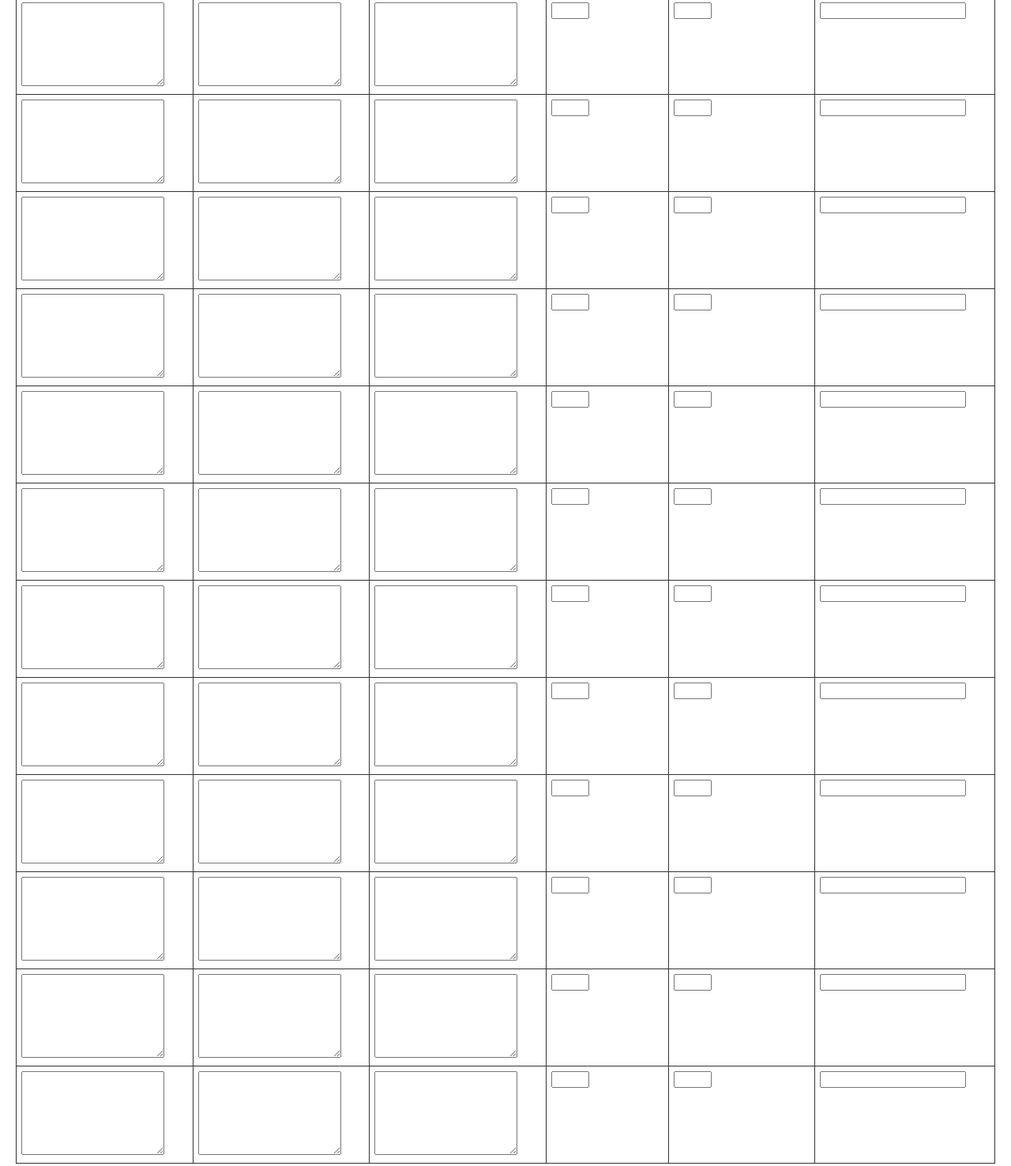
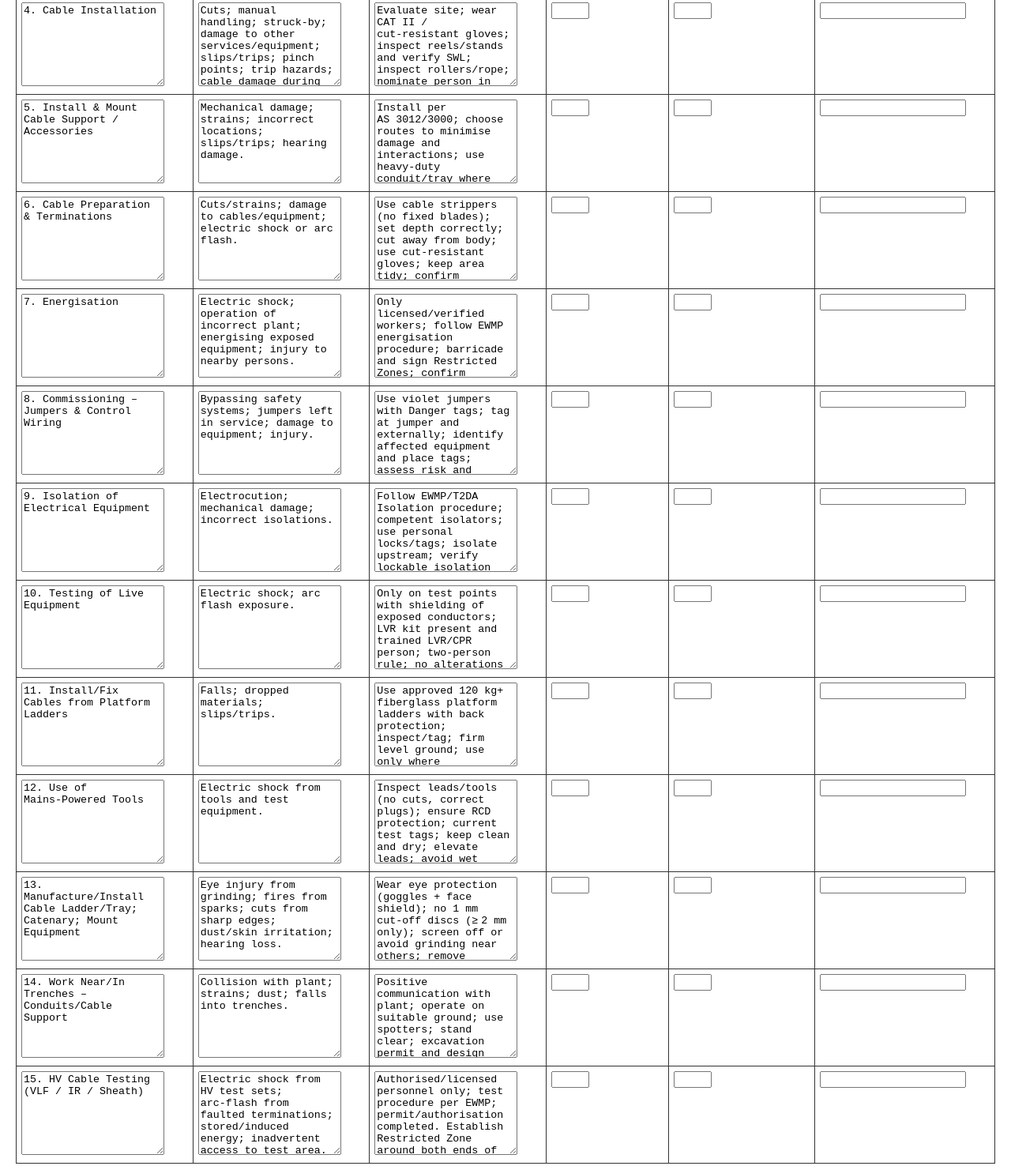
Before and after one commit to choogwerf/hv-cabling-swms-form, a website: page index.html in a window 1280 px wide. Shown: the part 2773-4249 px from the top of the page at 79% size. Drawn offline with nearby package versions, Linux system fonts and the light colour scheme.

Commit message:
Populate all 15 SWMS tasks with hazards and controls; set job, hazards, controls columns to read-only; fix signature pad initialisation and enlarge read-only text areas; maintain PDF generation and email submission.

```diff
--- a/index.html
+++ b/index.html
@@ -502,98 +502,99 @@
            These rows lock the Job Sequence, Hazards and Controls columns (read‑only)
            so users cannot modify the core content.  They provide space for
            additional risk ratings and responsible persons to be recorded. -->
+      <!-- 4. Cable Installation -->
       <tr>
-        <td><textarea rows="3" name="job[]" readonly></textarea></td>
-        <td><textarea rows="3" name="hazards[]" readonly></textarea></td>
-        <td><textarea rows="3" name="controls[]" readonly></textarea></td>
+        <td><textarea rows="3" name="job[]" readonly>4. Cable Installation</textarea></td>
+        <td><textarea rows="3" name="hazards[]" readonly>Cuts; manual handling; struck‑by; damage to other services/equipment; slips/trips; pinch points; trip hazards; cable damage during run‑out.</textarea></td>
+        <td><textarea rows="3" name="controls[]" readonly>Evaluate site; wear CAT II / cut‑resistant gloves; inspect reels/stands and verify SWL; inspect rollers/rope; nominate person in control of pull; clear comms (radios/spotters); only trained operators for mechanical equipment; all persons can stop the pull; avoid “line of fire”; keep hands clear and cut ties flush; barricade layout area; avoid walkways; protect sharp edges; barricade trafficable areas.</textarea></td>
         <td><input type="number" min="1" max="5" name="init[]" /></td>
         <td><input type="number" min="1" max="5" name="res[]" /></td>
         <td><input type="text" name="resp[]" /></td>
       </tr>
       <tr>
-        <td><textarea rows="3" name="job[]" readonly></textarea></td>
-        <td><textarea rows="3" name="hazards[]" readonly></textarea></td>
-        <td><textarea rows="3" name="controls[]" readonly></textarea></td>
+        <td><textarea rows="3" name="job[]" readonly>5. Install &amp; Mount Cable Support / Accessories</textarea></td>
+        <td><textarea rows="3" name="hazards[]" readonly>Mechanical damage; strains; incorrect locations; slips/trips; hearing damage.</textarea></td>
+        <td><textarea rows="3" name="controls[]" readonly>Install per AS 3012/3000; choose routes to minimise damage and interactions; use heavy‑duty conduit/tray where required; reposition plant or protect equipment; pre‑plan works; wear hearing protection; maintain housekeeping.</textarea></td>
         <td><input type="number" min="1" max="5" name="init[]" /></td>
         <td><input type="number" min="1" max="5" name="res[]" /></td>
         <td><input type="text" name="resp[]" /></td>
       </tr>
       <tr>
-        <td><textarea rows="3" name="job[]" readonly></textarea></td>
-        <td><textarea rows="3" name="hazards[]" readonly></textarea></td>
-        <td><textarea rows="3" name="controls[]" readonly></textarea></td>
+        <td><textarea rows="3" name="job[]" readonly>6. Cable Preparation &amp; Terminations</textarea></td>
+        <td><textarea rows="3" name="hazards[]" readonly>Cuts/strains; damage to cables/equipment; electric shock or arc flash.</textarea></td>
+        <td><textarea rows="3" name="controls[]" readonly>Use cable strippers (no fixed blades); set depth correctly; cut away from body; use cut‑resistant gloves; keep area tidy; confirm isolation and test for dead per EWMP before work; wear arc‑rated PPE and insulating gloves.</textarea></td>
         <td><input type="number" min="1" max="5" name="init[]" /></td>
         <td><input type="number" min="1" max="5" name="res[]" /></td>
         <td><input type="text" name="resp[]" /></td>
       </tr>
       <tr>
-        <td><textarea rows="3" name="job[]" readonly></textarea></td>
-        <td><textarea rows="3" name="hazards[]" readonly></textarea></td>
-        <td><textarea rows="3" name="controls[]" readonly></textarea></td>
+        <td><textarea rows="3" name="job[]" readonly>7. Energisation</textarea></td>
+        <td><textarea rows="3" name="hazards[]" readonly>Electric shock; operation of incorrect plant; energising exposed equipment; injury to nearby persons.</textarea></td>
+        <td><textarea rows="3" name="controls[]" readonly>Only licensed/verified workers; follow EWMP energisation procedure; barricade and sign Restricted Zones; confirm testing and documentation; reinstate covers; communicate with stakeholders; keep persons clear of arc zones; apply boundary isolations; manage induced/stored voltages; test results recorded and ECOC completed.</textarea></td>
         <td><input type="number" min="1" max="5" name="init[]" /></td>
         <td><input type="number" min="1" max="5" name="res[]" /></td>
         <td><input type="text" name="resp[]" /></td>
       </tr>
       <tr>
-        <td><textarea rows="3" name="job[]" readonly></textarea></td>
-        <td><textarea rows="3" name="hazards[]" readonly></textarea></td>
-        <td><textarea rows="3" name="controls[]" readonly></textarea></td>
+        <td><textarea rows="3" name="job[]" readonly>8. Commissioning – Jumpers &amp; Control Wiring</textarea></td>
+        <td><textarea rows="3" name="hazards[]" readonly>Bypassing safety systems; jumpers left in service; damage to equipment; injury.</textarea></td>
+        <td><textarea rows="3" name="controls[]" readonly>Use violet jumpers with Danger tags; tag at jumper and externally; identify affected equipment and place tags; assess risk and obtain supervisor authorisation; maintain bridging register; remove jumpers ASAP; superintendent authorises high‑risk cases.</textarea></td>
         <td><input type="number" min="1" max="5" name="init[]" /></td>
         <td><input type="number" min="1" max="5" name="res[]" /></td>
         <td><input type="text" name="resp[]" /></td>
       </tr>
       <tr>
-        <td><textarea rows="3" name="job[]" readonly></textarea></td>
-        <td><textarea rows="3" name="hazards[]" readonly></textarea></td>
-        <td><textarea rows="3" name="controls[]" readonly></textarea></td>
+        <td><textarea rows="3" name="job[]" readonly>9. Isolation of Electrical Equipment</textarea></td>
+        <td><textarea rows="3" name="hazards[]" readonly>Electrocution; mechanical damage; incorrect isolations.</textarea></td>
+        <td><textarea rows="3" name="controls[]" readonly>Follow EWMP/T2DA Isolation procedure; competent isolators; use personal locks/tags; isolate upstream; verify lockable isolation points; determine simple vs complex isolations; ensure not detrimental to others.</textarea></td>
         <td><input type="number" min="1" max="5" name="init[]" /></td>
         <td><input type="number" min="1" max="5" name="res[]" /></td>
         <td><input type="text" name="resp[]" /></td>
       </tr>
       <tr>
-        <td><textarea rows="3" name="job[]" readonly></textarea></td>
-        <td><textarea rows="3" name="hazards[]" readonly></textarea></td>
-        <td><textarea rows="3" name="controls[]" readonly></textarea></td>
+        <td><textarea rows="3" name="job[]" readonly>10. Testing of Live Equipment</textarea></td>
+        <td><textarea rows="3" name="hazards[]" readonly>Electric shock; arc flash exposure.</textarea></td>
+        <td><textarea rows="3" name="controls[]" readonly>Only on test points with shielding of exposed conductors; LVR kit present and trained LVR/CPR person; two‑person rule; no alterations on live equipment; complete Live Risk Assessment; test at lowest protection settings where possible.</textarea></td>
         <td><input type="number" min="1" max="5" name="init[]" /></td>
         <td><input type="number" min="1" max="5" name="res[]" /></td>
         <td><input type="text" name="resp[]" /></td>
       </tr>
       <tr>
-        <td><textarea rows="3" name="job[]" readonly></textarea></td>
-        <td><textarea rows="3" name="hazards[]" readonly></textarea></td>
-        <td><textarea rows="3" name="controls[]" readonly></textarea></td>
+        <td><textarea rows="3" name="job[]" readonly>11. Install/Fix Cables from Platform Ladders</textarea></td>
+        <td><textarea rows="3" name="hazards[]" readonly>Falls; dropped materials; slips/trips.</textarea></td>
+        <td><textarea rows="3" name="controls[]" readonly>Use approved 120 kg+ fiberglass platform ladders with back protection; inspect/tag; firm level ground; use only where EWP/scaffold impractical; observe edge distance; maintain three‑point contact; use tool pouches; maintain housekeeping.</textarea></td>
         <td><input type="number" min="1" max="5" name="init[]" /></td>
         <td><input type="number" min="1" max="5" name="res[]" /></td>
         <td><input type="text" name="resp[]" /></td>
       </tr>
       <tr>
-        <td><textarea rows="3" name="job[]" readonly></textarea></td>
-        <td><textarea rows="3" name="hazards[]" readonly></textarea></td>
-        <td><textarea rows="3" name="controls[]" readonly></textarea></td>
+        <td><textarea rows="3" name="job[]" readonly>12. Use of Mains‑Powered Tools</textarea></td>
+        <td><textarea rows="3" name="hazards[]" readonly>Electric shock from tools and test equipment.</textarea></td>
+        <td><textarea rows="3" name="controls[]" readonly>Inspect leads/tools (no cuts, correct plugs); ensure RCD protection; current test tags; keep clean and dry; elevate leads; avoid wet areas; prefer cordless where possible.</textarea></td>
         <td><input type="number" min="1" max="5" name="init[]" /></td>
         <td><input type="number" min="1" max="5" name="res[]" /></td>
         <td><input type="text" name="resp[]" /></td>
       </tr>
       <tr>
-        <td><textarea rows="3" name="job[]" readonly></textarea></td>
-        <td><textarea rows="3" name="hazards[]" readonly></textarea></td>
-        <td><textarea rows="3" name="controls[]" readonly></textarea></td>
+        <td><textarea rows="3" name="job[]" readonly>13. Manufacture/Install Cable Ladder/Tray; Catenary; Mount Equipment</textarea></td>
+        <td><textarea rows="3" name="hazards[]" readonly>Eye injury from grinding; fires from sparks; cuts from sharp edges; dust/skin irritation; hearing loss.</textarea></td>
+        <td><textarea rows="3" name="controls[]" readonly>Wear eye protection (goggles + face shield); no 1 mm cut‑off discs (≥ 2 mm only); screen off or avoid grinding near others; remove combustibles; hot work permit and extinguisher; prefer cold cut saw; deburr edges; wear cut‑resistant gloves; P2 respirator; follow SDS; appropriate gloves; hearing protection.</textarea></td>
         <td><input type="number" min="1" max="5" name="init[]" /></td>
         <td><input type="number" min="1" max="5" name="res[]" /></td>
         <td><input type="text" name="resp[]" /></td>
       </tr>
       <tr>
-        <td><textarea rows="3" name="job[]" readonly></textarea></td>
-        <td><textarea rows="3" name="hazards[]" readonly></textarea></td>
-        <td><textarea rows="3" name="controls[]" readonly></textarea></td>
+        <td><textarea rows="3" name="job[]" readonly>14. Work Near/In Trenches – Conduits/Cable Support</textarea></td>
+        <td><textarea rows="3" name="hazards[]" readonly>Collision with plant; strains; dust; falls into trenches.</textarea></td>
+        <td><textarea rows="3" name="controls[]" readonly>Positive communication with plant; operate on suitable ground; use spotters; stand clear; excavation permit and design controls; obtain drawings and identify clashes; plan location of plant/materials outside zone of influence; barricades/signage/edge protection; maintain barricading; PPE including respiratory protection for dust; correct lifting; lighting for poor conditions; maintain 1:1 (or 1:1.5 wet) setback; use spotter during excavation.</textarea></td>
         <td><input type="number" min="1" max="5" name="init[]" /></td>
         <td><input type="number" min="1" max="5" name="res[]" /></td>
         <td><input type="text" name="resp[]" /></td>
       </tr>
       <tr>
-        <td><textarea rows="3" name="job[]" readonly></textarea></td>
-        <td><textarea rows="3" name="hazards[]" readonly></textarea></td>
-        <td><textarea rows="3" name="controls[]" readonly></textarea></td>
+        <td><textarea rows="3" name="job[]" readonly>15. HV Cable Testing (VLF / IR / Sheath)</textarea></td>
+        <td><textarea rows="3" name="hazards[]" readonly>Electric shock from HV test sets; arc‑flash from faulted terminations; stored/induced energy; inadvertent access to test area.</textarea></td>
+        <td><textarea rows="3" name="controls[]" readonly>Authorised/licensed personnel only; test procedure per EWMP; permit/authorisation completed. Establish Restricted Zone around both ends of the circuit with barriers and “Danger – HV Testing” signage; control entry. Prove isolation, discharge and test for dead before connecting test set; consider induced voltages. Two‑person rule; LVR kit and trained LVR/CPR person present; test only on designed test points; cover other exposed conductors. Use HV test set rated for the cable with functional E‑stop, earthing/shorting, and controlled ramp‑up; use lowest energy settings consistent with the method statement. On completion, de‑energise, discharge, prove de‑energised, remove bonds, reinstate covers and update test records/ECOC.</textarea></td>
         <td><input type="number" min="1" max="5" name="init[]" /></td>
         <td><input type="number" min="1" max="5" name="res[]" /></td>
         <td><input type="text" name="resp[]" /></td>
```
